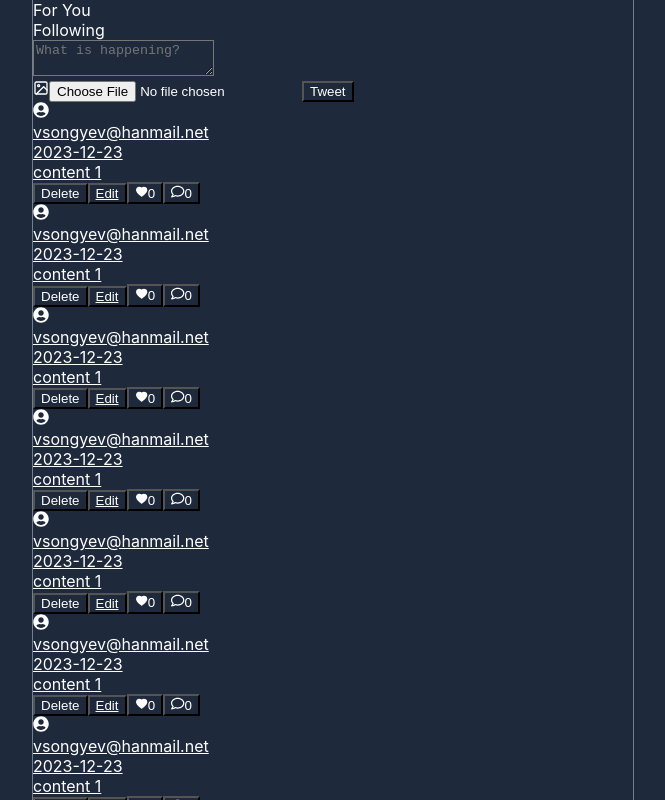
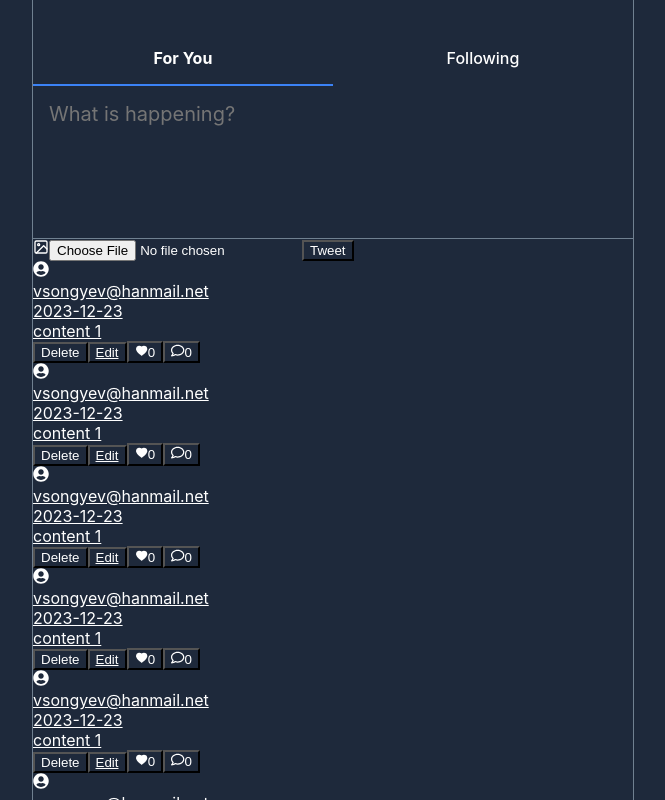
Before and after one commit to songye38/2023_react_twitter_app, a React (Create React App) app in the folder twitter_app_main/: page / in a window 1280 px wide. Shown: the top 800 px of the page, without its empty margins (307-972 px from the left). Built offline with nearby package versions, Linux system fonts and the light colour scheme.

Commit message:
Update index.scss 글 작성 부분 scss 작업

```diff
--- a/twitter_app_main/src/index.scss
+++ b/twitter_app_main/src/index.scss
@@ -1,4 +1,5 @@
 $background : #1e293b;
+$activeBg : #45546e5f;
 $white : #ffffff;
 $border : #708090;
 $primaryColor : #60a5fa;
@@ -50,3 +51,50 @@ body {
 
 
 //home
+.home {
+  &__title {
+    padding : 16px;
+    font-weight: 700;
+    font-size : 20px;
+  }
+  &__tabs {
+    width : 100%;
+    display : grid;
+    grid-template-columns:repeat(2,minmax(0,1fr));
+  }
+  &__tab {
+    text-align: center;
+    font-weight: 500;
+    padding : 16px;
+    cursor : pointer;
+
+    &--active {
+      font-weight : 700;
+      border-bottom : 2px solid $activeBorder;
+    }
+    &:hover , &:focus {
+      background-color : $activeBg;
+    }
+  }
+}
+
+//post form
+.post-form {
+  &__textarea {
+    font-family: $font;
+    min-height : 120px;
+    display: block;
+    width : calc(100% - 32px);
+    padding: 16px;
+    border : none;
+    resize : none;
+    outline: none;
+    font-size : 20px;
+    border-bottom : 1px solid $border;
+  }
+  &::placeholder {
+    font-family: $font;
+    color : $greyText;
+    font-size : 20px;
+  }
+}
```
